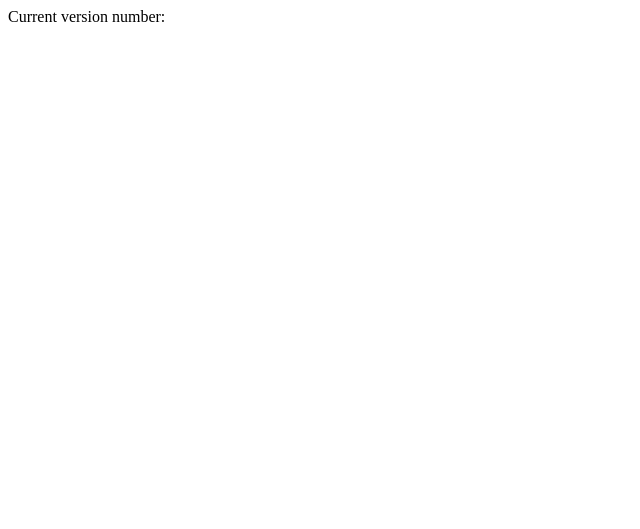
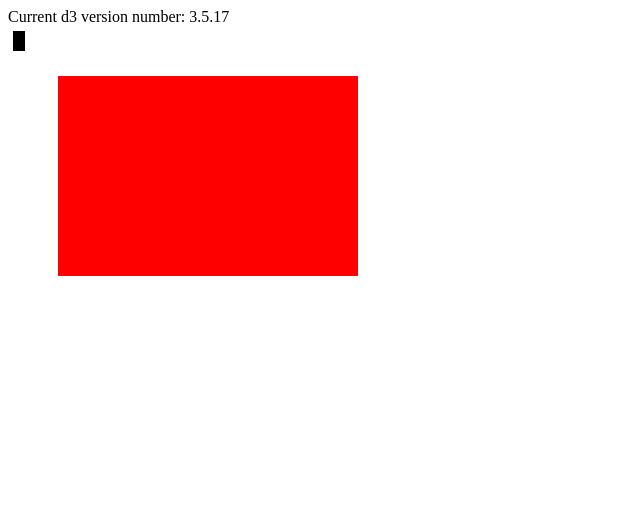
Before and after one commit to wind13/angular-d3-draw, a website: page index.html in a window 1280 px wide. Shown: the whole page, without its empty margins (0-640 px from the left). Drawn offline with nearby package versions, Linux system fonts and the light colour scheme; some packages are replaced by stand-ins of ours; a script that the page names is missing.

Commit message:
example add a red rect.

```diff
--- a/bower.json
+++ b/bower.json
@@ -23,6 +23,6 @@
   ],
   "dependencies": {
     "angular": "~1.2.16",
-    "ngD3": "*"
+    "d3": "~3.4.11"
   }
 }
--- a/index.html
+++ b/index.html
@@ -1,19 +1,31 @@
 <!doctype html>
 <html>
+
 <head>
     <title>Tester</title>
     <script src="bower_components/angular/angular.js"></script>
-  <script src="bower_components/ngD3/ngD3.min.js"></script>
+    <script src="bower_components/d3/d3.js"></script>
     <script src="src/angular-d3-draw.js"></script>
 </head>
+
 <body ng-app="examples" ng-controller="main">
-  <div ng-show="d3">Current version number: {{ d3.version }}</div>
+    <div ng-show="d3">Current d3 version number: {{ d3.version }}</div>
     <div ng-hide="d3">Failing test :(</div>
+    <div style="width: 600px; height: 500px">
+        <svg id="drawSvg" width="100%" height="100%" version="1.1" xmlns="http://www.w3.org/2000/svg"></svg>
+    </div>
+    <svg-adaptor svgid="drawSvg" ng-transclude>
+        <rect-text x="50" y="50" width="300" height="200" style="fill:red;"></rect-text>
+    </svg-adaptor>
     <script>
-    angular.module('examples',['ngD3'])
-      .controller('main', ['$scope', '$d3', function ($scope, $d3) {
-        if ($d3) $scope.d3 = $d3;
-      }]);
+        angular.module('examples', ['angular-d3-draw'])
+            .controller('main', ['$scope',
+                function($scope)
+                {
+                    if (d3) $scope.d3 = d3;
+                }
+            ]);
     </script>
 </body>
+
 </html>
--- a/karma.conf.js
+++ b/karma.conf.js
@@ -16,7 +16,7 @@ module.exports = function(config) {
     // list of files / patterns to load in the browser
     files: [
       'bower_components/angular/angular.js',
-      'bower_components/ngD3/ngD3.min.js',
+      'bower_components/d3/d3.min.js',
       'src/angular-d3-draw.js',
       'test/tests.js'
     ],
--- a/src/angular-d3-draw.js
+++ b/src/angular-d3-draw.js
@@ -0,0 +1,51 @@
+(function() {
+    'use strict';
+    angular.module('angular-d3-draw', [])
+        .directive('svgAdaptor', function() {
+            return {
+                restrict: 'E',
+                transclude: true,
+                replace: true,
+                scope: {
+                    'svgid': '@'
+                },
+                controller: function($scope) {
+                    $scope.svg = d3.select("#" + $scope.svgid);
+                    this.draw = function(ele) {
+                        return $scope.svg.append(ele);
+                    };
+                },
+                link: function(scope, element, attr) {
+                    scope.svg.append("rect").attr("x", "5").attr("y", "5").attr("width", "12").attr("height", "20");
+                }
+            };
+        })
+        .directive('rectText', function() {
+            return {
+                restrict: 'E',
+                transclude: true,
+                require: '^svgAdaptor',
+                replace: true,
+                scope: {
+                    width: '@',
+                    height: '@',
+                    x: '@',
+                    y: '@',
+                    rx: '@',
+                    ry: '@',
+                    style: '@',
+                    class: '@'
+                },
+                controller: function($scope) {},
+                link: function(scope, element, attr, svgCtrl) {
+                    var ele = svgCtrl.draw("rect");
+                    //var ele = svgCtrl.draw("rect");
+                    ele.attr("x", attr.x);
+                    ele.attr("y", attr.y);
+                    ele.attr("width", attr.width);
+                    ele.attr("height", attr.height);
+                    ele.attr("style", attr.style);
+                }
+            };
+        })
+})();
```
Also changed, not shown: test/tests.js (+3 -24 lines). Lines whose indentation alone changed are shown as unchanged.
